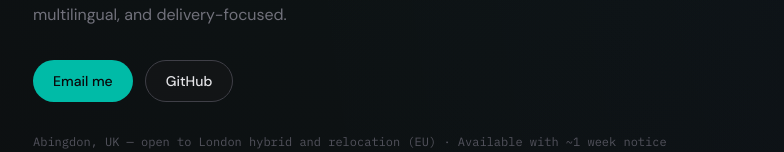
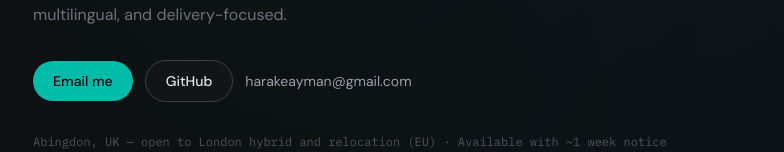
Before and after one commit to aymanthefirst/portfolio, a Next.js app: page /portfolio/ in a window 1280 px wide. Shown: the part 394-546 px from the top of the page, without its empty margins (247-1031 px from the left). Built offline with nearby package versions, Linux system fonts and the light colour scheme.

Commit message:
Fix email contact links with explicit mailto URL.
Add subject line and visible email address link beside Email me.

Co-authored-by: Cursor <cursoragent@cursor.com>

```diff
--- a/src/components/PortfolioHome.tsx
+++ b/src/components/PortfolioHome.tsx
@@ -3,6 +3,8 @@
 import { useState } from "react";
 import { profile } from "@/data/profile";
 import SectionHeader from "@/components/SectionHeader";
+
+const mailtoHref = `mailto:${profile.email}?subject=${encodeURIComponent("Portfolio enquiry")}`;
 
 export default function PortfolioHome({ year }: { year: number }) {
   const [activeProject, setActiveProject] = useState(0);
@@ -52,8 +54,8 @@ export default function PortfolioHome({ year }: { year: number }) {
           <p className="mt-4 max-w-2xl text-base leading-relaxed text-zinc-500">
             {profile.summary}
           </p>
-          <div className="mt-8 flex flex-wrap gap-3">
-            <a href={`mailto:${profile.email}`} className="btn-primary">
+          <div className="mt-8 flex flex-wrap items-center gap-3">
+            <a href={mailtoHref} className="btn-primary">
               Email me
             </a>
             <a
@@ -63,6 +65,12 @@ export default function PortfolioHome({ year }: { year: number }) {
               rel="noopener noreferrer"
             >
               GitHub
+            </a>
+            <a
+              href={mailtoHref}
+              className="text-sm text-zinc-400 underline-offset-4 transition-colors hover:text-teal-400 hover:underline"
+            >
+              {profile.email}
             </a>
           </div>
           <p className="mt-8 font-mono text-xs text-zinc-600">
```
